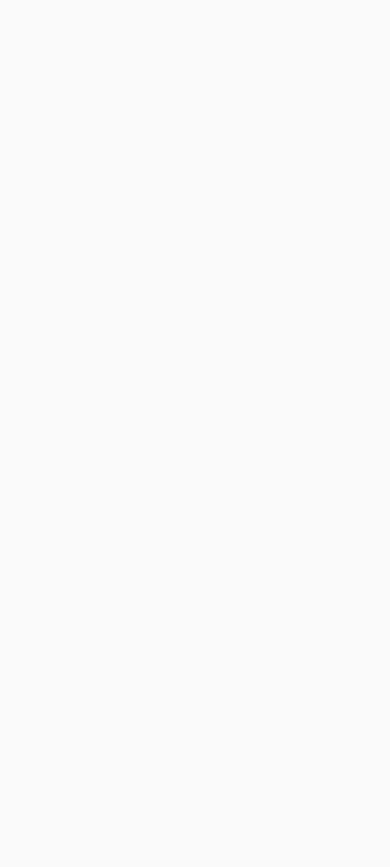
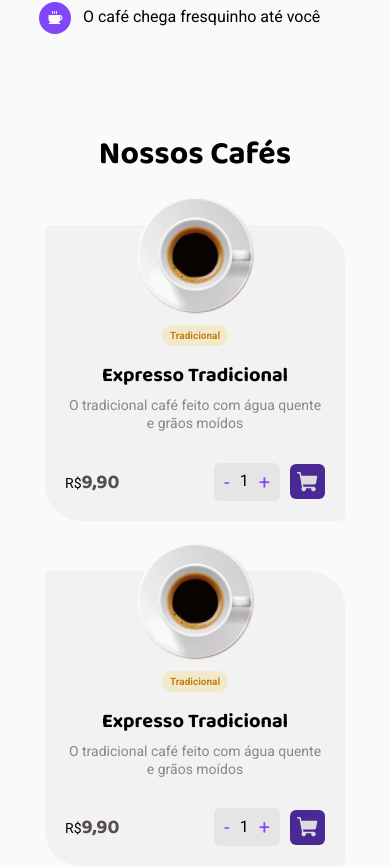
Before and after one commit to limaluan/coffee_delivery, a React (Vite) app: page / in a window 390 px wide. Shown: the part 1130-1997 px from the top of the page. Before the commit the page ends 900 px from the top, so only its background shows below. Built offline with nearby package versions, Linux system fonts and the light colour scheme.

Commit message:
feat: adds section "Nossos Cafés"
- styles: turns all home page totally responsive

```diff
--- /dev/null
+++ b/src/pages/CoffeeCard/index.tsx
@@ -0,0 +1,51 @@
+import { CoffeeCardContainer } from "./styles";
+
+import CoffeePlaceholderImg from "../../assets/coffee_placeholder.svg";
+import CartImg from "../../assets/cart_icon.svg";
+import { useState } from "react";
+
+export function CoffeeCard() {
+
+  const [ itemsAmount, setItemsAmount ] = useState(1);
+
+  return (
+    <CoffeeCardContainer>
+      <img
+        className="coffee-img"
+        src={CoffeePlaceholderImg}
+        alt="Imagem do Café"
+      />
+
+      <div className="coffee-card-content">
+        <p className="coffee-tag">Tradicional</p>
+        <h3 className="coffee-name">Expresso Tradicional</h3>
+        <p className="coffee-description">
+          O tradicional café feito com água quente e grãos moídos
+        </p>
+
+        <div className="coffee-prices">
+          <p>
+            R$<b>9,90</b>
+          </p>
+
+          <div className="coffee-quantity">
+            <div className="quantity">
+              <button onClick={() => itemsAmount >= 2 && setItemsAmount(oldAmount => oldAmount - 1)}>
+                <span>-</span>
+              </button>
+
+              <span>{itemsAmount}</span>
+
+              <button onClick={() => setItemsAmount(oldAmount => oldAmount + 1)}><span>+</span></button>
+            </div>
+
+            <button className="cart-button" onClick={() => console.log(itemsAmount)}>
+              <img src={CartImg} alt="Carrinho de Compra" />
+            </button>
+          </div>
+
+        </div>
+      </div>
+    </CoffeeCardContainer>
+  );
+}
--- /dev/null
+++ b/src/pages/CoffeeCard/styles.ts
@@ -0,0 +1,110 @@
+import styled from "styled-components";
+
+export const CoffeeCardContainer = styled.article`
+  background-color: var(--card);
+  margin-top: 5rem;
+  padding: 2rem;
+  padding-top: 10rem;
+  position: relative;
+  border-radius: 6px 36px;
+  width: 30rem;
+
+  .coffee-img {
+    position: absolute;
+    top: -3rem;
+    right: 50%;
+    transform: translateX(50%);
+    width: 12rem;
+  }
+
+  .coffee-tag {
+    color: var(--yellow-dark);
+    background-color: var(--yellow-light);
+    font-weight: bold;
+    font-size: 1rem;
+    width: fit-content;
+    margin: auto;
+    padding: 0.4rem 0.8rem;
+    border-radius: 99rem;
+
+    margin-bottom: 1.6rem;
+  }
+
+  .coffee-name {
+    font-family: "Baloo 2", cursive;
+    font-size: 2rem;
+    text-align: center;
+
+    margin-bottom: 0.8rem;
+  }
+
+  .coffee-description {
+    font-size: 1.4rem;
+    color: var(--label);
+    text-align: center;
+
+    margin-bottom: 3rem;
+  }
+
+  .coffee-prices {
+    display: flex;
+    align-items: center;
+    justify-content: space-between;
+
+    p {
+      font-size: 1.4rem;
+    }
+
+    b {
+      font-family: "Baloo 2", cursive;
+      font-size: 2rem;
+      color: var(--black-300);
+    }
+  }
+
+  .coffee-quantity {
+    display: flex;
+    align-items: center;
+
+    .quantity {
+      display: flex;
+      align-items: center;
+      gap: 1rem;
+      background-color: var(--button);
+      padding: 0.6rem 1rem;
+      border-radius: 6px;
+    }
+
+    button {
+      color: var(--purple);
+      cursor: pointer;
+
+      span {
+        font-size: 2rem;
+      }
+    }
+
+    span {
+      font-size: 1.6rem;
+    }
+
+    .cart-button {
+      background-color: var(--purple-dark);
+      margin-left: 1rem;
+      border-radius: 6px;
+      position: relative;
+      height: 3.5rem;
+      width: 3.5rem;
+
+      display: flex;
+      justify-content: center;
+      align-items: center;
+
+      img {
+        width: 60%;
+        filter: invert(100%) sepia(100%) saturate(0%) hue-rotate(299deg)
+          brightness(103%) contrast(103%);
+      }
+    }
+  }
+`;
--- a/src/pages/Home/index.tsx
+++ b/src/pages/Home/index.tsx
@@ -5,9 +5,11 @@ import boxIcon from "../../assets/box_icon.svg";
 import timeIcon from "../../assets/time_icon.svg";
 import coffeeIcon from "../../assets/coffee_icon.svg";
 import coffeeImg from "../../assets/coffee.svg";
+import { OurCoffees } from "../OurCoffees";
 
 export function Home() {
   return (
+    <>
     <HomeContainer>
       <section>
         <h1>Encontre o café perfeito para qualquer hora do dia</h1>
@@ -39,5 +41,7 @@ export function Home() {
 
       <img className="coffee desktop-only" src={coffeeImg} alt="Coffee" />
     </HomeContainer>
+    <OurCoffees />
+    </>
   );
 }
--- a/src/pages/Home/styles.ts
+++ b/src/pages/Home/styles.ts
@@ -8,6 +8,7 @@ export const HomeContainer = styled.main`
   align-items: center;
   height: calc(100vh - 20rem);
 
+  /* Pattern */
   max-width: 80vw;
   margin: 0 auto;
 
@@ -55,6 +56,28 @@ export const HomeContainer = styled.main`
     display: none;
   }
 
+  @media (max-width: 1024px) {
+    gap: 0rem;
+    height: fit-content;
+    margin: 10rem auto;
+
+    section {
+      text-align: center;
+      width: 100%;
+    }
+
+    .coffee.desktop-only {
+      display: none;
+    }
+
+    .coffee.mobile-only {
+      display: block;
+
+      margin-top: 4rem;
+      height: 36rem;
+    }
+  }
+
   @media (max-width: 768px) {
     height: fit-content;
 
--- /dev/null
+++ b/src/pages/OurCoffees/index.tsx
@@ -0,0 +1,15 @@
+import { CoffeeCard } from "../CoffeeCard";
+import { OurCoffeesContainer } from "./styles";
+
+export function OurCoffees() {
+  return (
+    <OurCoffeesContainer>
+      <h2 className="title-section">Nossos Cafés</h2>
+
+      <CoffeeCard/>
+      <CoffeeCard/>
+      <CoffeeCard/>
+      <CoffeeCard/>
+    </OurCoffeesContainer>
+  )
+}
--- /dev/null
+++ b/src/pages/OurCoffees/styles.ts
@@ -0,0 +1,47 @@
+import styled from "styled-components";
+
+export const OurCoffeesContainer = styled.section`
+  /* Pattern */
+  max-width: 80vw;
+  margin: 0 auto;
+
+  display: flex;
+  flex-direction: column;
+  align-items: center;
+
+  .title-section {
+    font-family: "Baloo 2", cursive;
+    font-size: 3.2rem;
+  }
+
+  @media (min-width: 768px) {
+    width: 100%;
+    display: grid;
+    grid-template-columns: 1fr 1fr;
+    gap: auto;
+
+    .title-section {
+      grid-column-start: span 2;
+    }
+  }
+
+  @media (min-width: 1280px) {
+    grid-template-columns: 1fr 1fr 1fr;
+    column-gap: 12rem;
+    row-gap: 4rem;
+
+    .title-section {
+      grid-column-start: span 3;
+      justify-self: left;
+    }
+  }
+
+  @media (min-width: 1920px) {
+    grid-template-columns: 1fr 1fr 1fr 1fr;
+    row-gap: 4rem;
+
+    .title-section {
+      grid-column-start: span 4;
+    }
+  }
+`;
--- a/src/shared/styles/global.ts
+++ b/src/shared/styles/global.ts
@@ -8,6 +8,12 @@ export const GlobalStyles = createGlobalStyle`
     --purple-dark: #4B2995;
     --yellow-light: #F1E9C9;
     --yellow-dark: #C47F17;
+
+    --black-300: #574F4D;
+
+    --card: #F3F2F2;
+    --label: #8D8686;
+    --button: #E6E5E5;
   }
 
   * {
@@ -15,6 +21,10 @@ export const GlobalStyles = createGlobalStyle`
     padding: 0;
     box-sizing: border-box;
     line-height: 130%;
+  }
+
+  button {
+    all: unset;
   }
 
   html {
```
Also changed, not shown: src/assets/coffee_placeholder.svg (added).
